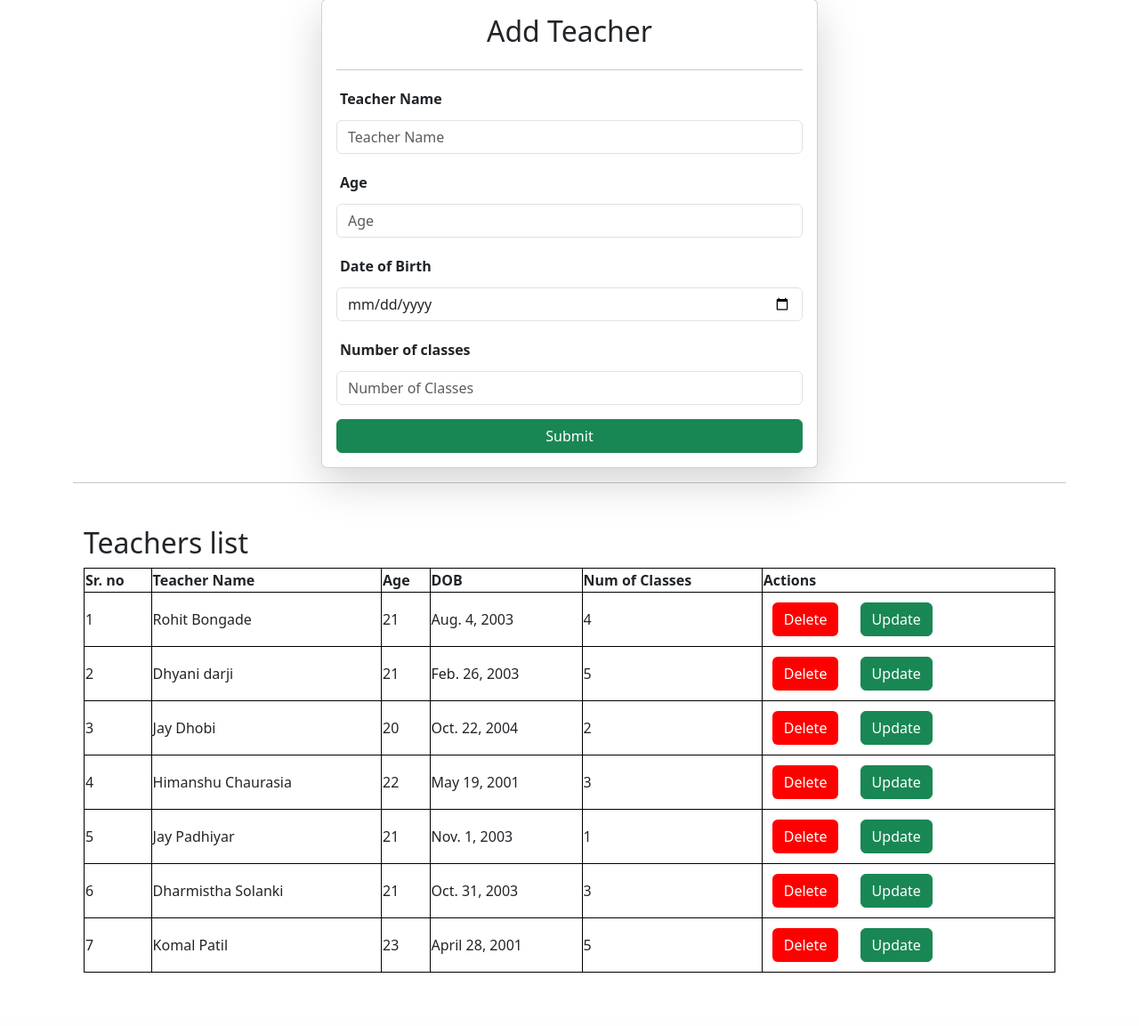
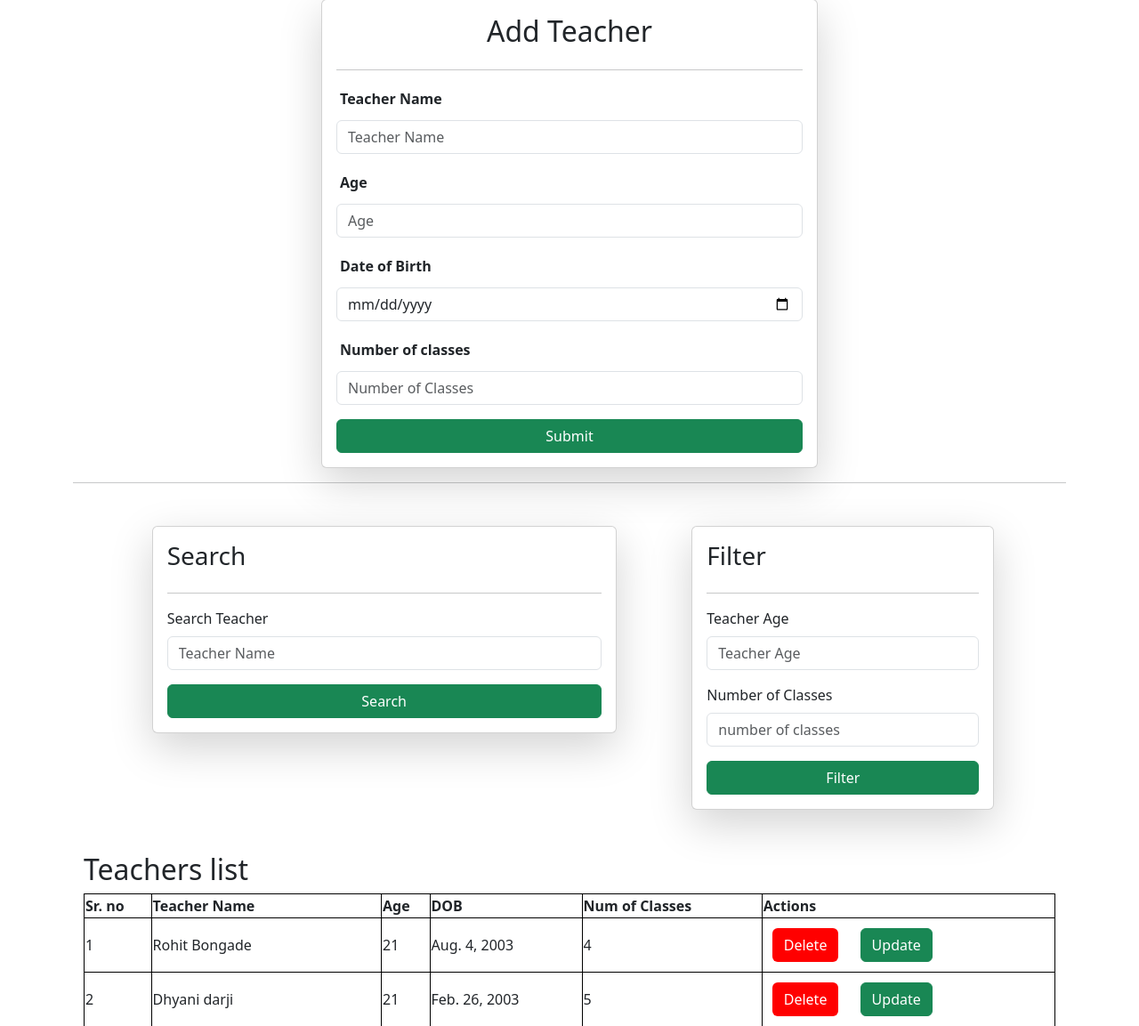
Before and after one commit to rohit-bon/teacher_management_application_simpplr, a Django app: page / in a window 1280 px wide. Shown: the part 105-1258 px from the top of the page at 89% size. Before the commit the page ends 1198 px from the top, so only its background shows below. Run offline with Django 5.2, Linux system fonts and the light colour scheme; data comes from the database, SQL or seed files in the repository; both versions use the stored data as it was after the commit.

Commit message:
All requirements fullfilled

```diff
--- a/teachers/templates/home/index.html
+++ b/teachers/templates/home/index.html
@@ -44,6 +44,38 @@
     </center>
     <hr />
 
+    <div class="container mt-5 row m-1 d-flex justify-content-evenly">
+      {% comment %}SEARCH TEACHER{% endcomment %}
+      <div class="col-md-6">
+        <form class="card p-3 shadow-lg">
+          <h3>Search</h3>
+          <hr />
+          <div class="mb-3">
+            <label for="inputTeacherName" class="form-label">Search Teacher</label>
+            <input type="text" class="form-control" placeholder="Teacher Name" name="search" />
+          </div>
+          <button type="submit" class="btn btn-success">Search</button>
+        </form>
+      </div>
+
+      {% comment %}FILTER TEACHER BASED ON AGE AND NUMBER OF CLASSES{% endcomment %}
+      <div class="col-md-4">
+        <form class="card p-3 shadow-lg">
+          <h3>Filter</h3>
+          <hr />
+          <div class="mb-3">
+            <label for="inputTeacherAge" class="form-label">Teacher Age</label>
+            <input type="number" class="form-control" placeholder="Teacher Age" name="filter_age" />
+          </div>
+          <div class="mb-3">
+            <label for="inputNumberOfClasses" class="form-label">Number of Classes</label>
+            <input type="number" class="form-control" placeholder="number of classes" name="filter_class" />
+          </div>
+          <button type="submit" class="btn btn-success">Filter</button>
+        </form>
+      </div>
+    </div>
+
     {% comment %}TEACHERS LIST{% endcomment %}
     <div class="container mt-5 mb-5">
       <h2>Teachers list</h2>
--- a/teachers/views.py
+++ b/teachers/views.py
@@ -25,6 +25,28 @@ def home(request):
 
     # Teachers Data, READ OPERATION
     queryset = Teacher.objects.all()
+
+    # SEARCH TEACHER
+    if request.GET.get('search'):
+        queryset = queryset.filter(full_name__icontains = request.GET.get('search'))
+
+    # FILTER TEACHER BASED ON AGE AND NUMBER OF CLASSES
+    elif request.GET.get('filter_age') or request.GET.get('filter_class'):
+        filter_age = request.GET.get('filter_age', '').strip()
+        filter_class = request.GET.get('filter_class', '').strip()
+
+        if filter_age:
+            age_queryset = queryset.filter(age__icontains=filter_age)
+        else:
+            age_queryset = queryset
+
+        if filter_class:
+            class_queryset = queryset.filter(number_of_classes__icontains=filter_class)
+        else:
+            class_queryset = queryset
+
+        queryset = age_queryset & class_queryset
+
     context = {'teachers' : queryset}
 
     return render(request, "home/index.html", context)
```
Also changed, not shown: db.sqlite3.
